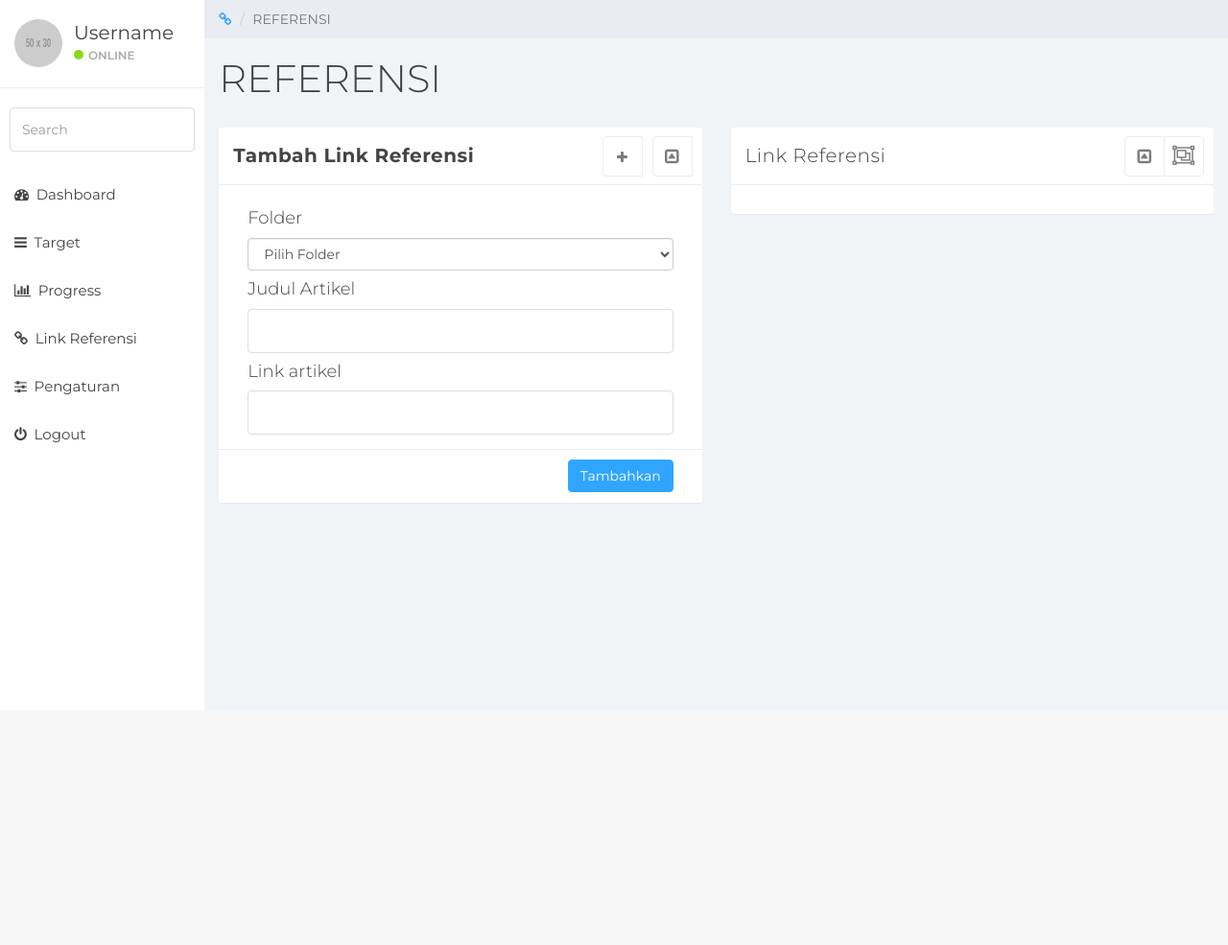
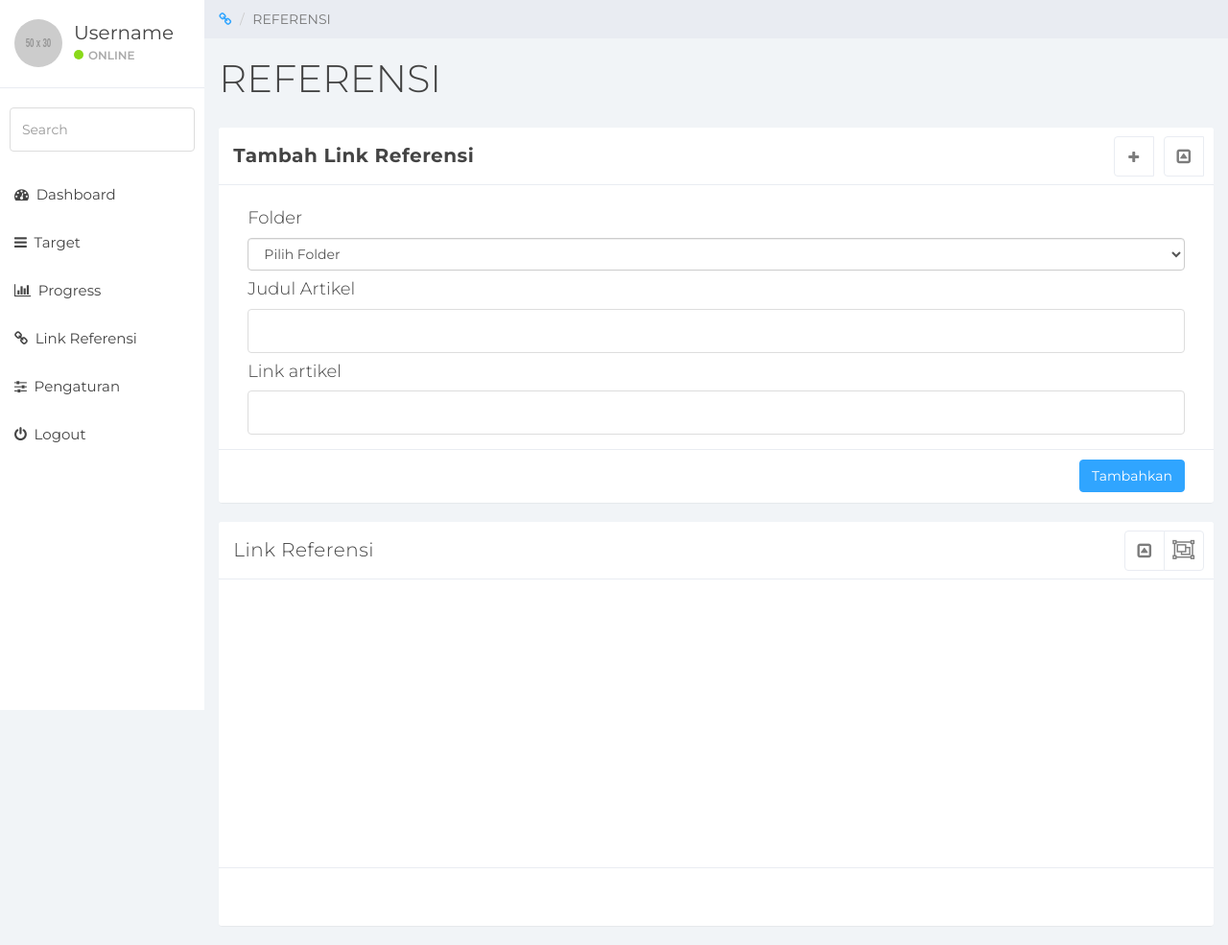
Before and after one commit to jessiropa/noted-jurnal, a CodeIgniter app: page /nj/index.php/dashboard/referensi in a window 1280 px wide. Shown: the part 60-1045 px from the top of the page at 96% size. Before the commit the page ends 585 px from the top, so only its background shows below. Run offline with CodeIgniter, Linux system fonts and the light colour scheme; grey boxes labelled with a size stand in for pictures from a placeholder-image service; data that the repository does not hold is empty; some libraries are stand-ins or nearby versions.

Commit message:
ganti tampilan untuk hasil inputan data link referensi

```diff
--- a/application/views/user/referensi.php
+++ b/application/views/user/referensi.php
@@ -15,7 +15,7 @@
     </div><!--/.row-->
 
     <div class="row">
-        <div class="col-md-6">
+        <div class="col-md-12">
             <form action="<?= base_url('dashboard/tambahLink') ?>" method="post">
                 <div class="panel panel-default">
                     <div class="panel-heading">
@@ -64,8 +64,8 @@
                 </div>
             </form>
         </div>
-        <div class="col-md-6">
-            <div class="panel panel-default articles">
+        <div class="col-md-12">
+            <div class="panel panel-default chat">
                 <div class="panel-heading">
                     Link Referensi
                     <ul class="pull-right panel-settings panel-button-tab-right">
@@ -92,7 +92,7 @@
                     </ul>
                     <span class="pull-right clickable panel-toggle panel-button-tab-left"><em class="fa fa-toggle-up"></em></span>
                 </div>
-                <div class="panel-body articles-container">
+                <div class="panel-body">
                     <?php
                     foreach ($link_all as $la) :
                     ?>
@@ -116,7 +116,11 @@
                     endforeach;
                     ?>
                 </div>
-            </div><!--End .articles-->
+                <div class="panel-footer">
+                    <br>
+                    <br>
+                </div>
+            </div>
         </div>
     </div>
 </div> <!--/.main-->
```
